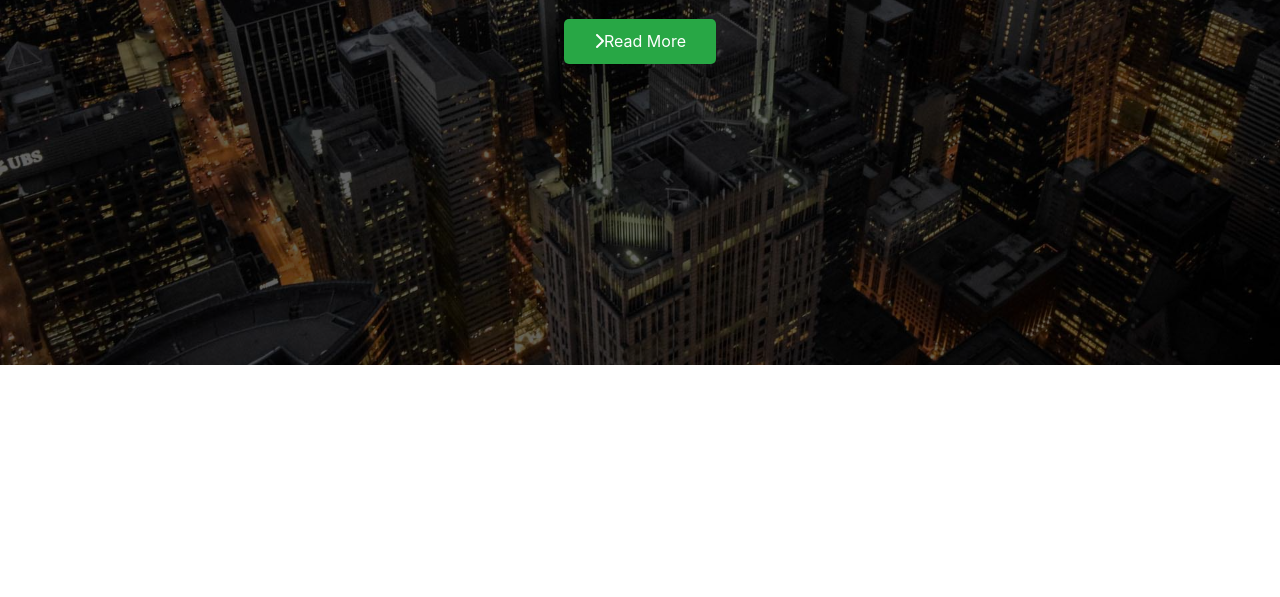
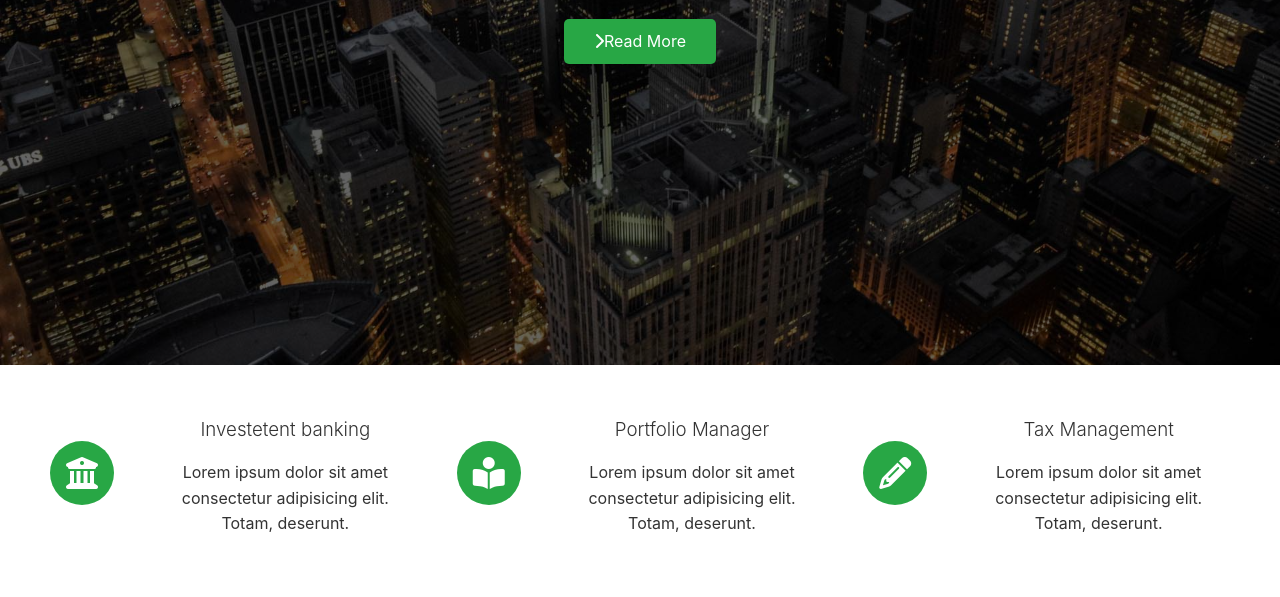
Before and after one commit to Rithvik8001/EdgeLedger, a plain HTML site: page index.html in a window 1280 px wide. Shown: the part 435-1032 px from the top of the page. Before the commit the page ends 800 px from the top, so only its background shows below. Drawn offline with Linux system fonts and the light colour scheme.

Commit message:
about section

```diff
--- a/css/style.css
+++ b/css/style.css
@@ -40,7 +40,7 @@ img {
   display: flex;
   align-items: center;
   justify-content: space-between;
-  background-color: #333;
+  /* background-color: #333; */
   color: white;
   opacity: 0.8;
   width: 100%;
@@ -104,3 +104,22 @@ ul {
 .hero * {
   z-index: 10;
 }
+
+/* icons */
+
+.icons {
+  padding: 30px;
+}
+
+.icons h3 {
+  font-weight: 300;
+  margin-bottom: 15px;
+}
+
+.icons i {
+  background-color: #28a745;
+  color: white;
+  padding: 1rem;
+  border-radius: 50%;
+  margin-bottom: 15px;
+}
--- a/css/utilities.css
+++ b/css/utilities.css
@@ -19,3 +19,17 @@
 .btn:hover {
   opacity: 0.9;
 }
+
+/* flex */
+
+.flex-items {
+  display: flex;
+  justify-content: center;
+  align-items: center;
+  text-align: center;
+  height: 100%;
+}
+
+.flex-items > div {
+  padding: 20px;
+}
--- a/index.html
+++ b/index.html
@@ -36,5 +36,42 @@
         <a href="" class="btn"><i class="fas fa-chevron-right"></i>Read More</a>
       </div>
     </header>
+
+    <main>
+      <section id="about" class="icons bg-light">
+        <div class="flex-items">
+          <div>
+            <i class="fas fa-university fa-2x"></i>
+          </div>
+          <div>
+            <h3>Investetent banking</h3>
+            <p>
+              Lorem ipsum dolor sit amet consectetur adipisicing elit. Totam,
+              deserunt.
+            </p>
+          </div>
+          <div>
+            <i class="fas fa-book-reader fa-2x"></i>
+          </div>
+          <div>
+            <h3>Portfolio Manager</h3>
+            <p>
+              Lorem ipsum dolor sit amet consectetur adipisicing elit. Totam,
+              deserunt.
+            </p>
+          </div>
+          <div>
+            <i class="fas fa-pencil-alt fa-2x"></i>
+          </div>
+          <div>
+            <h3>Tax Management</h3>
+            <p>
+              Lorem ipsum dolor sit amet consectetur adipisicing elit. Totam,
+              deserunt.
+            </p>
+          </div>
+        </div>
+      </section>
+    </main>
   </body>
 </html>
```
